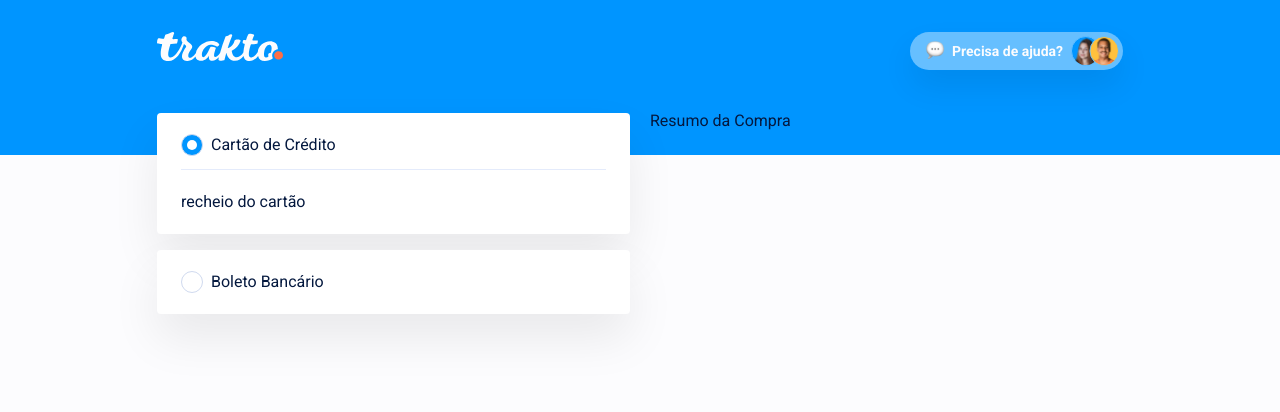
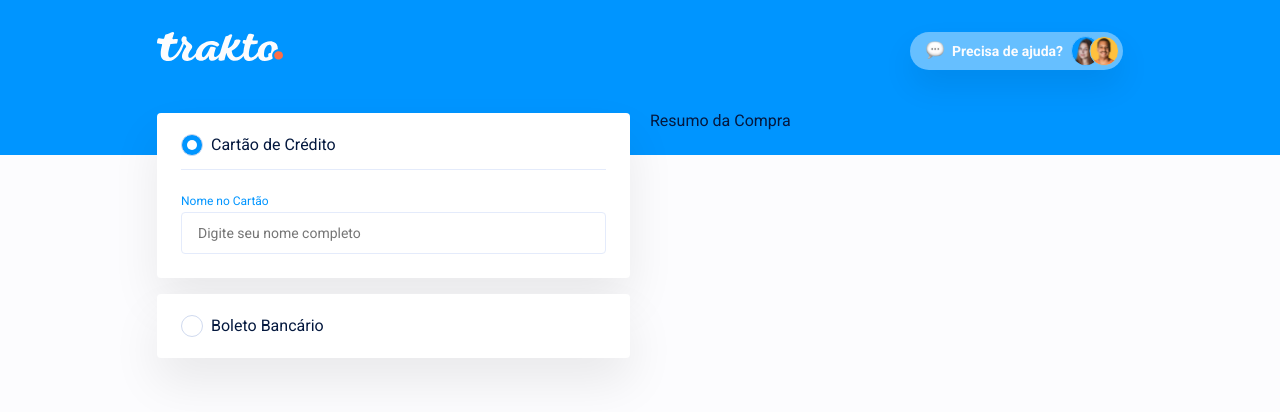
Before and after one commit to p-h-marques/trakto-checkout, a React (Create React App) app: page /checkout in a window 1280 px wide. Shown: the top 412 px of the page. Built offline with nearby package versions, Linux system fonts and the light colour scheme; the HTML template or start-up script is replaced by a standard one.

Commit message:
Estilização e funcionalidades do primeiro input

```diff
--- a/src/components/creditCard/index.jsx
+++ b/src/components/creditCard/index.jsx
@@ -1,11 +1,34 @@
-import React from 'react'
+import React, { useCallback, useContext } from 'react'
 import { CreditCardStyles } from './styles'
 
+import Context from '../../state/Context'
+import * as actions from '../../state/actions'
+
 const CreditCard = () => {
+    const { state, dispatch } = useContext(Context)
+
+    /**
+     * Atualiza as informações de cadastro do usuário
+     */
+    const handleUpdateUserInfo = useCallback((type, value) => {
+        dispatch(actions.updateUserInfo(type, value))
+    }, [state.user])
 
     return (
-        <CreditCardStyles>
-            recheio do cartão
+        <CreditCardStyles className="border">
+            <div className="input">
+                <label htmlFor="cardName">Nome no Cartão</label>
+                <input
+                    type="text"
+                    name="cardName"
+                    id="cardName"
+                    placeholder="Digite seu nome completo"
+                    value={state.user.name}
+                    onChange={e => {
+                        handleUpdateUserInfo('name', e.target.value)
+                    }}
+                />
+            </div>
         </CreditCardStyles>
     )
 }
--- a/src/components/creditCard/styles.js
+++ b/src/components/creditCard/styles.js
@@ -1,6 +1,43 @@
 import styled from 'styled-components'
-// import colors from '../../styles/colors'
+import colors from '../../styles/colors'
 // import shadows from '../../styles/shadows'
 
 export const CreditCardStyles = styled.div`
+    div.input{
+        display: flex;
+        flex-direction: column;
+        gap: 4px;
+
+        &.error{
+            label{
+                color: ${colors.brand.orange};
+            }
+
+            input{
+                caret-color: ${colors.brand.orange};
+                border-color: ${colors.brand.orange};
+            }
+        }
+
+        label {
+            color: ${colors.brand.trakto};
+            font-size: 12px;
+            line-height: 14px;
+        }
+
+        input {
+            border: 1px solid ${colors.neutral.light};
+            border-radius: 4px;
+            background-color: transparent!important;
+            width: 100%;
+            font-size: 14px;
+            color: ${colors.neutral.darkest};
+            padding: 12px 16px;
+            caret-color: ${colors.brand.trakto};
+
+            &:focus{
+                border-color: ${colors.brand.trakto};
+            }
+        }
+    }
 `
--- a/src/components/paymentContainer/styles.js
+++ b/src/components/paymentContainer/styles.js
@@ -11,7 +11,7 @@ export const PaymentContainerStyles = styled.div`
     border-radius: 4px;
     box-shadow: ${shadows.lg};
 
-    div{
+    div.border{
         padding-top: 24px;
         border-top: 1px solid ${colors.neutral.light};
         margin-top: 16px;
--- a/src/components/paymentTicket/index.jsx
+++ b/src/components/paymentTicket/index.jsx
@@ -3,7 +3,7 @@ import { PaymentTicketStyles } from './styles'
 
 const PaymentTicket = () => {
     return (
-        <PaymentTicketStyles>
+        <PaymentTicketStyles className="border">
             recheio do boleto
         </PaymentTicketStyles>
     )
--- a/src/state/actions.js
+++ b/src/state/actions.js
@@ -12,3 +12,19 @@ export function updatePaymentType(type){
         payload: type,
     }
 }
+
+/**
+ * Atualiza as informações de cadastro do usuário
+ *
+ * @param {string} key Campo a ser atualizado
+ * @param {string} value Valor a ser atualizado
+ * @returns {object}
+ */
+export function updateUserInfo(key, value){
+    return {
+        type: types.UPDATE_USER_INFO,
+        payload: {
+            [key]: value
+        }
+    }
+}
--- a/src/state/reducers.js
+++ b/src/state/reducers.js
@@ -11,6 +11,15 @@ function reducer(state, action) {
                 }
             }
 
+        case types.UPDATE_USER_INFO:
+            return {
+                ...state,
+                user: {
+                    ...state.user,
+                    ...action.payload
+                }
+            }
+
         default:
             throw new Error()
     }
--- a/src/state/types.js
+++ b/src/state/types.js
@@ -1 +1,2 @@
 export const UPDATE_PAYMENT_TYPE = 'UPDATE_PAYMENT_TYPE'
+export const UPDATE_USER_INFO = 'UPDATE_USER_INFO'
--- a/src/styles/colors.js
+++ b/src/styles/colors.js
@@ -3,6 +3,7 @@ const colors = {
         trakto: '#0095FF',
         traktoLight: '#66BFFF',
         traktoDark: '#0077CC',
+        orange: '#FE6E46',
     },
     background: {
         snow: '#FCFCFE',
```
